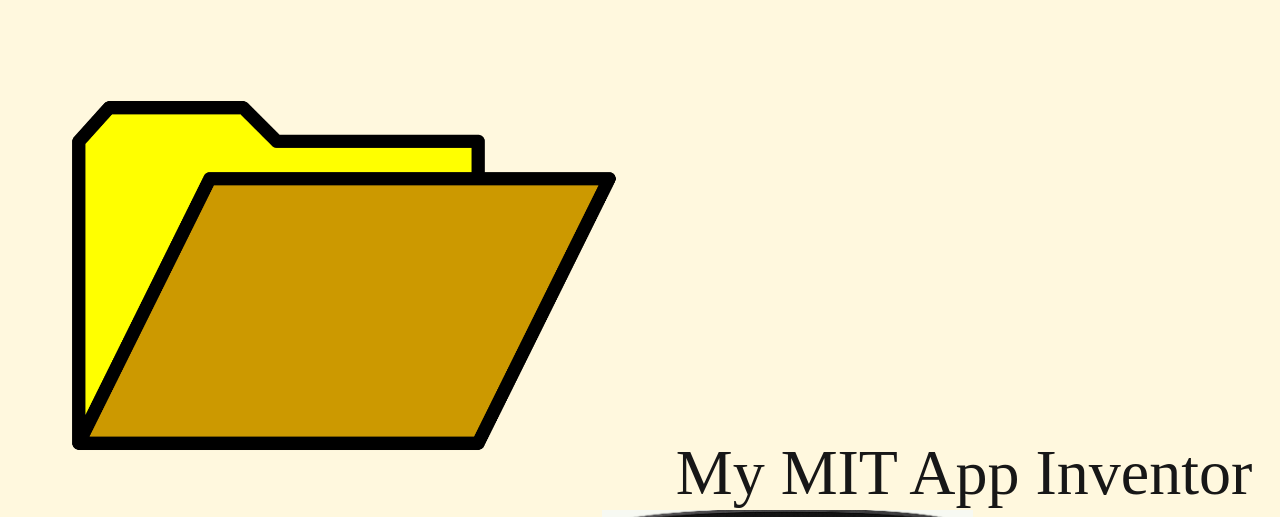
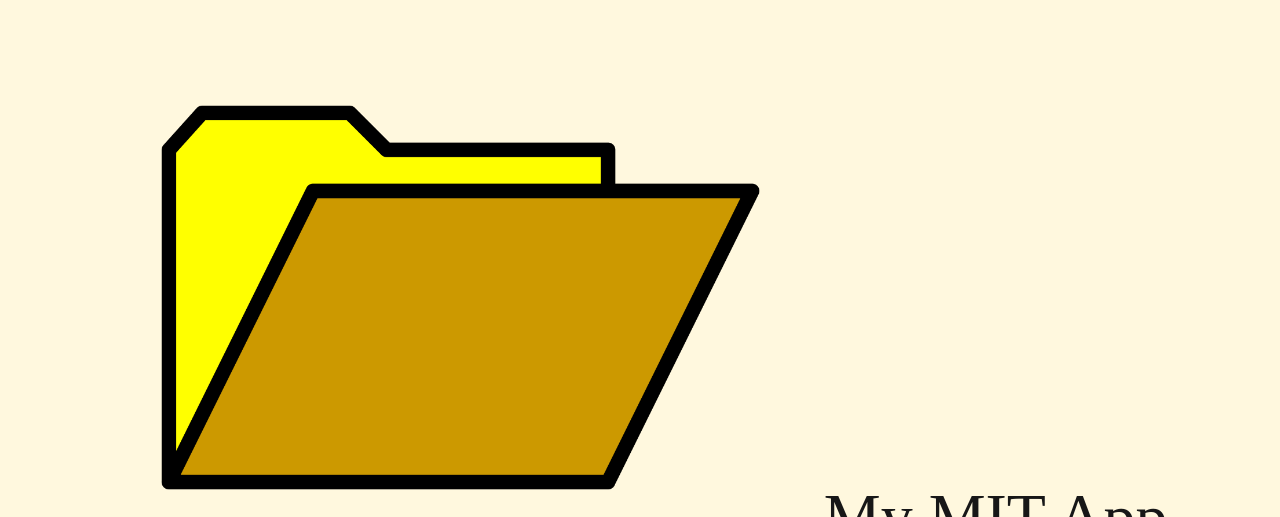
Before and after one commit to Blake-alt/Blake-alt.github.io, a plain HTML site: page PortfolioFinal.html in a window 1280 px wide. Shown: the part 283-800 px from the top of the page. Drawn offline with Linux system fonts and the light colour scheme.

Commit message:
Update PortfolioFinal.html

```diff
--- a/PortfolioFinal.html
+++ b/PortfolioFinal.html
@@ -66,7 +66,7 @@ h1 {
 }
 
 .responsive {
-  max-width: 50%;
+  max-width: 55%;
   height: auto;
 }
 
```
